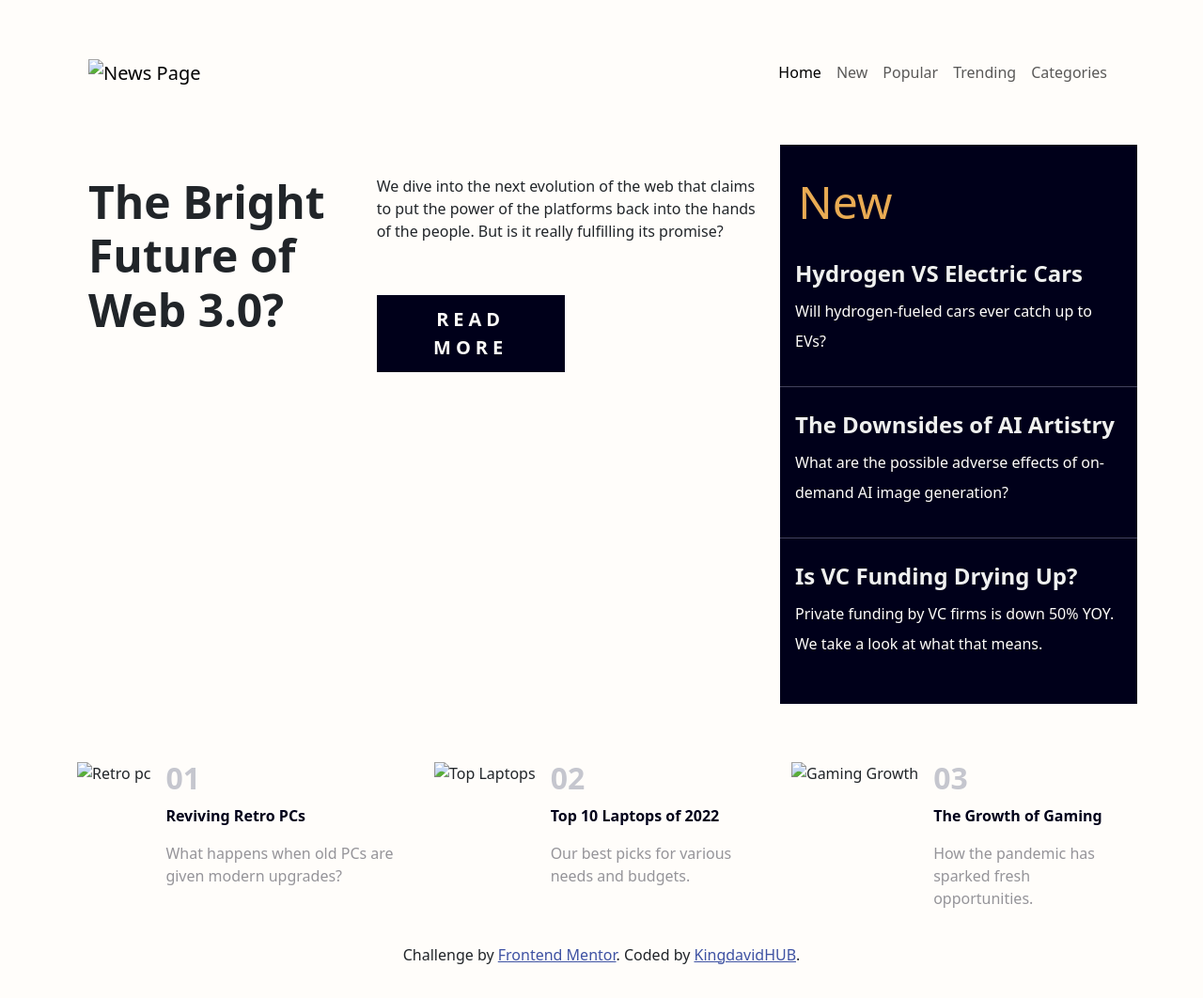
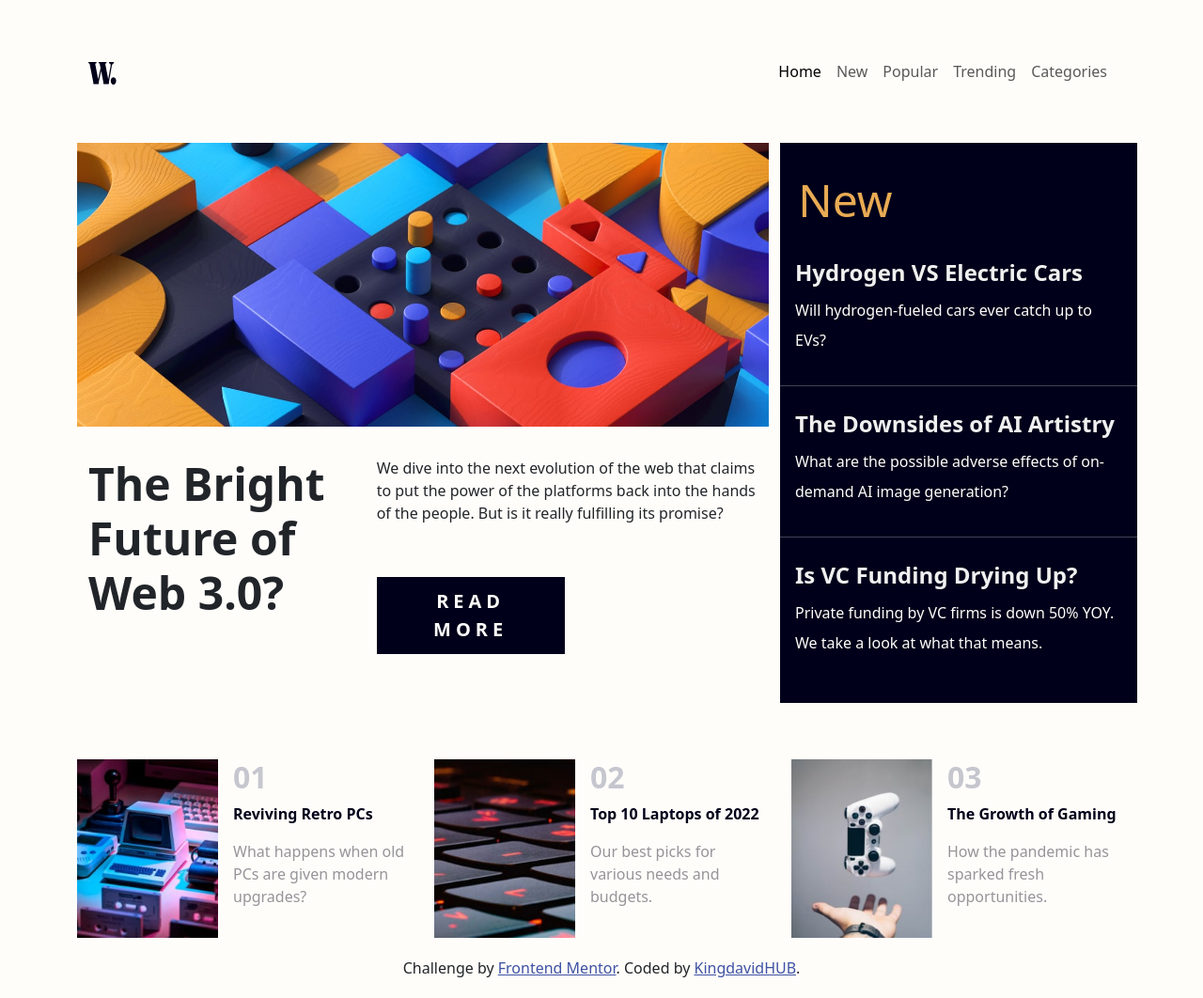
Before and after one commit to kingdavidHub/news-homepage, a plain HTML site: page index.html in a window 1280 px wide. Shown: the whole page at 94% size. Drawn offline with nearby package versions, Linux system fonts and the light colour scheme; the site is published under a folder, as on GitHub Pages, so addresses that start at the root find nothing.

Commit message:
fixed no images showing

```diff
--- a/index.html
+++ b/index.html
@@ -20,7 +20,7 @@
       <nav class="navbar navbar-expand-lg">
         <div class="container-fluid">
           <a class="navbar-brand" href="#">
-            <img src="/assets/images/logo.svg" alt="News Page" width="30" height="24">
+            <img src="./assets/images/logo.svg" alt="News Page" width="30" height="24">
           </a>
 
           <button class="navbar-toggler" type="button" data-bs-toggle="collapse" data-bs-target="#navbarNavAltMarkup" aria-controls="navbarNavAltMarkup" aria-expanded="false" aria-label="Toggle navigation">
@@ -47,7 +47,7 @@
       <div class="row">
         <!-- left container -->
         <div class="col-sm-8">
-          <img src="/assets/images/image-web-3-desktop.jpg" class="img-fluid hero-image" alt="">
+          <img src="./assets/images/image-web-3-desktop.jpg" class="img-fluid hero-image" alt="">
 
           <div class="container">
             <div class="row">
@@ -92,7 +92,7 @@
         <div class="col-sm">
           <div class="d-flex">
             <div class="flex-shrink-0">
-              <img src="/assets/images/image-retro-pcs.jpg" alt="Retro pc">
+              <img src="./assets/images/image-retro-pcs.jpg" alt="Retro pc">
             </div>
             <div class="flex-grow-1 ms-3">
               <h3>01</h3>
@@ -104,7 +104,7 @@
         <div class="col-sm">
           <div class="d-flex">
             <div class="flex-shrink-0">
-              <img src="/assets/images/image-top-laptops.jpg" alt="Top Laptops">
+              <img src="./assets/images/image-top-laptops.jpg" alt="Top Laptops">
             </div>
             <div class="flex-grow-1 ms-3">
               <h3>02</h3>
@@ -116,7 +116,7 @@
         <div class="col-sm">
           <div class="d-flex">
             <div class="flex-shrink-0">
-              <img src="/assets/images/image-gaming-growth.jpg" alt="Gaming Growth">
+              <img src="./assets/images/image-gaming-growth.jpg" alt="Gaming Growth">
             </div>
             <div class="flex-grow-1 ms-3">
               <h3>03</h3>
```
